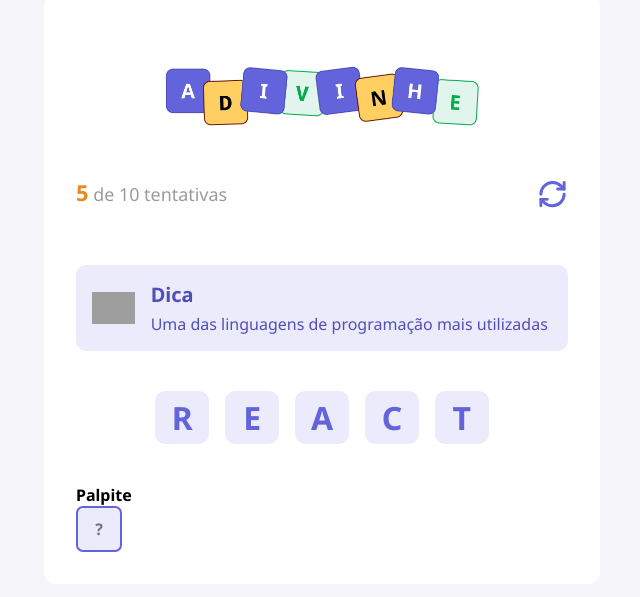
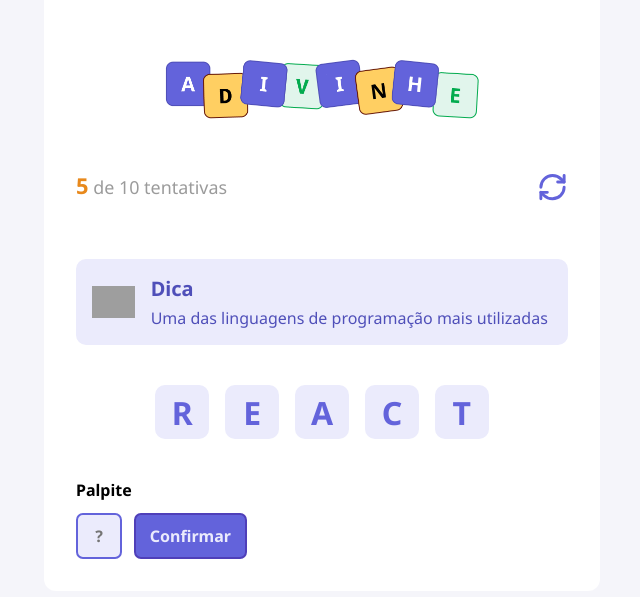
Before and after one commit to macedocmateus/adivinhe, a React (Vite) app: page / in a window 1280 px wide. Shown: the part 111-708 px from the top of the page, without its empty margins (318-958 px from the left). Built offline with nearby package versions, Linux system fonts and the light colour scheme; grey boxes are pictures that could not be loaded.

Commit message:
add button component

```diff
--- a/src/App.tsx
+++ b/src/App.tsx
@@ -3,6 +3,7 @@
 import { Tip } from "./components/Tip";
 import { Letter } from "./components/Letter";
 import { Input } from "./components/Input";
+import { Button } from "./components/Button";
 
 function App() {
     function handleRestartGame() {
@@ -30,8 +31,9 @@
 
                 <h4>Palpite</h4>
 
-                <div>
+                <div className={styles.guess}>
                     <Input autoFocus maxLength={1} placeholder="?"></Input>
+                    <Button title="Confirmar"></Button>
                 </div>
             </main>
         </div>
--- a/src/app.module.css
+++ b/src/app.module.css
@@ -23,3 +23,10 @@
     flex-wrap: wrap;
     margin-block: 2.5rem;
 }
+
+.guess {
+    display: flex;
+    gap: 0.75rem;
+
+    margin-top: 0.75rem;
+}
--- /dev/null
+++ b/src/components/Button/index.tsx
@@ -0,0 +1,13 @@
+import styles from "./styles.module.css";
+
+type Props = React.ComponentProps<"button"> & {
+    title: string;
+};
+
+export function Button({ title, ...rest }: Props) {
+    return (
+        <button type="button" className={styles.button} {...rest}>
+            {title}
+        </button>
+    );
+}
--- /dev/null
+++ b/src/components/Button/styles.module.css
@@ -0,0 +1,12 @@
+.button {
+    height: 2.87rem;
+    border-radius: 0.43rem;
+
+    background-color: #6363db;
+    border: 2px solid #4f3fb9;
+    color: #ebebfc;
+
+    padding-inline: 0.87rem;
+    font-size: 1rem;
+    font-weight: 700;
+}
--- a/src/global.css
+++ b/src/global.css
@@ -15,7 +15,8 @@
     font-family: "Noto Sans", sans-serif;
 }
 
-input {
+input,
+button {
     font-family: "Noto Sans", sans-serif;
 }
 
```
